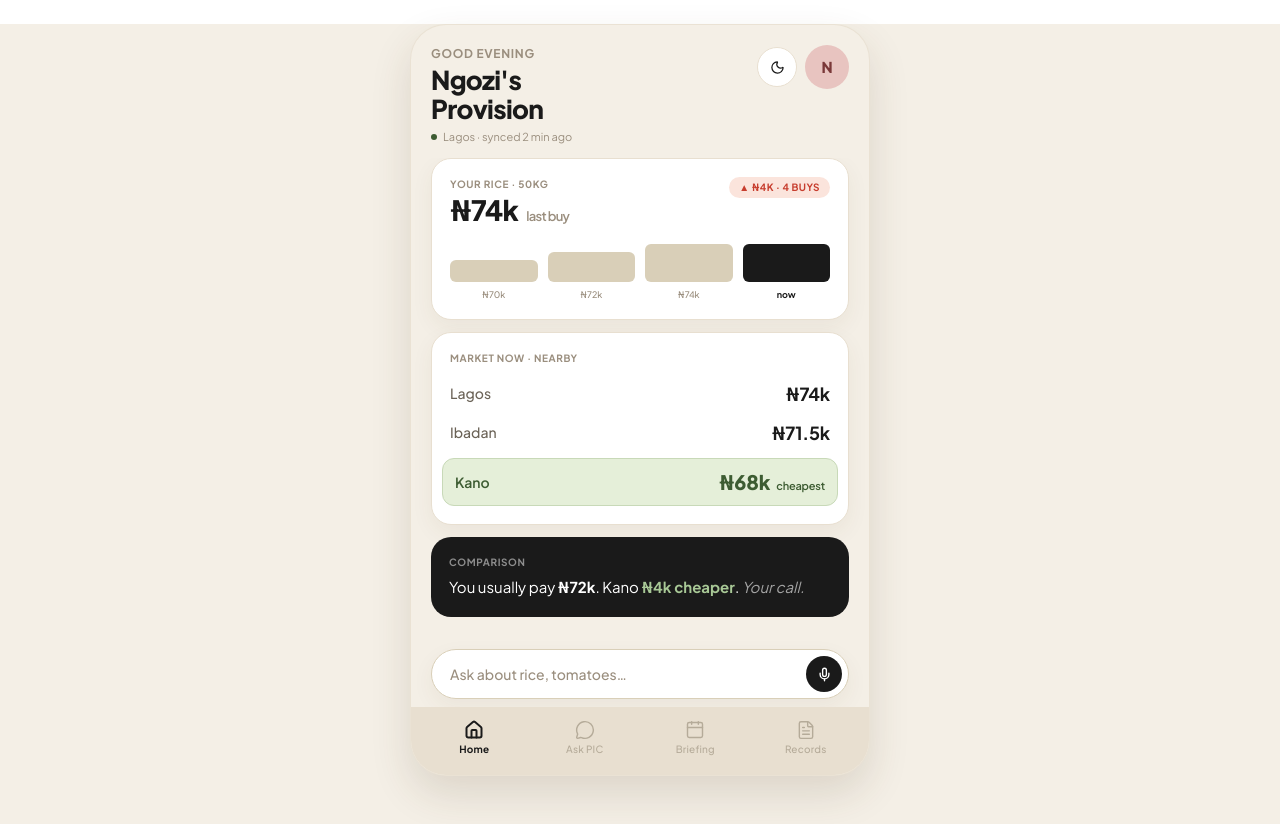
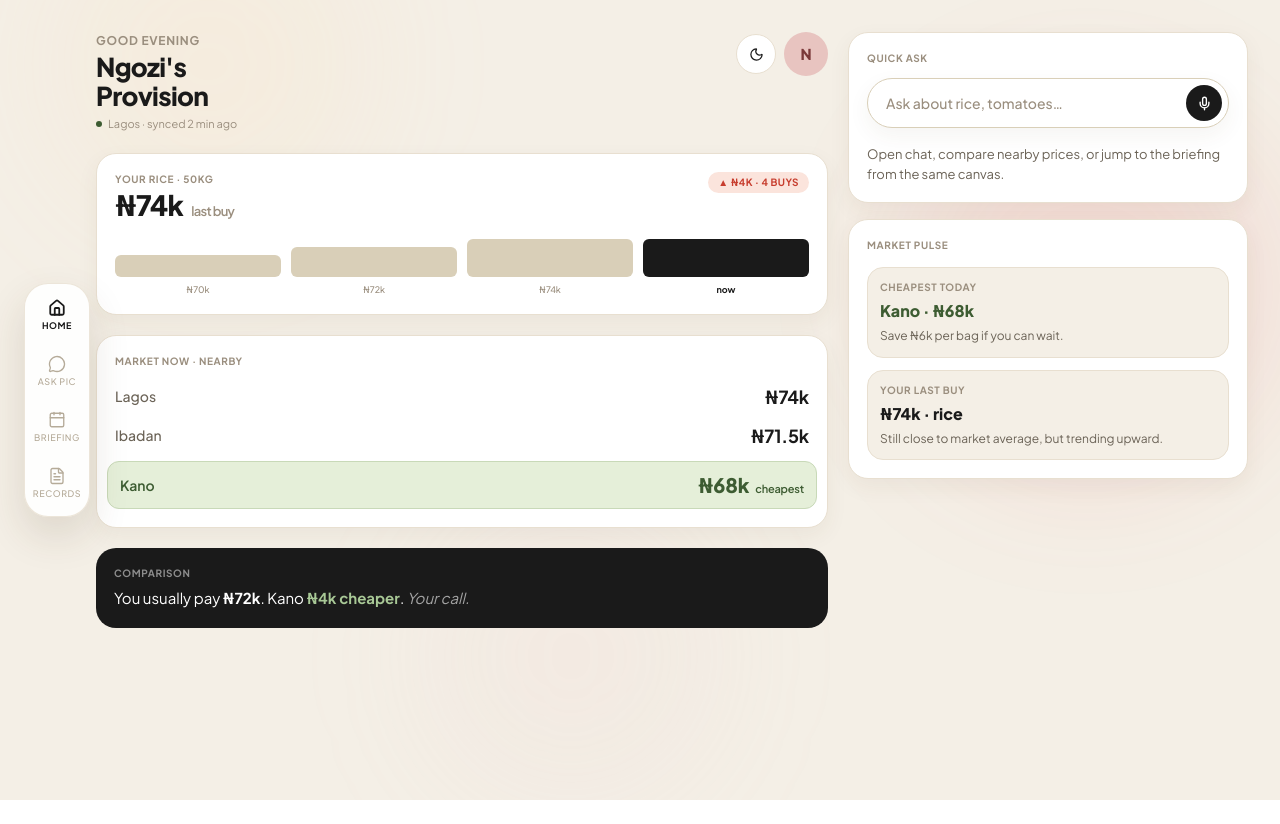
Before and after one commit to leoemaxie/pic, a Next.js app: page /home in a window 1280 px wide. After the commit the page ends 800 px from the top, so only its background shows below. Built offline with nearby package versions, Linux system fonts and the light colour scheme.

Commit message:
refactor: update layout styles for consistency across components

```diff
--- a/app/briefing/page.tsx
+++ b/app/briefing/page.tsx
@@ -9,7 +9,7 @@ import { ThemeToggle } from "@/components/ThemeToggle";
 
 export default function Briefing() {
   return (
-    <div className="min-h-[100dvh] w-full flex flex-col bg-bg lg:min-h-[calc(100dvh-3rem)] lg:my-6 lg:max-w-[460px] lg:mx-auto lg:rounded-[36px] lg:border lg:border-bd/80 lg:shadow-float lg:overflow-hidden">
+    <div className="relative min-h-[100dvh] w-full overflow-hidden bg-bg lg:pl-24 lg:pr-8 lg:py-8">
       <div className="px-5 pt-5 pb-3 flex justify-between items-start">
         <div>
           <div className="text-[12px] font-bold tracking-[0.06em] uppercase text-text-subtle flex items-center gap-1.5">
--- a/app/chat/page.tsx
+++ b/app/chat/page.tsx
@@ -36,7 +36,7 @@ export default function Chat() {
   }, [phase]);
 
   return (
-    <div className="h-screen w-full flex flex-col bg-bg">
+    <div className="relative min-h-[100dvh] w-full overflow-hidden bg-bg lg:pl-24 lg:pr-8 lg:py-8">
       <div className="flex items-center gap-2.5 px-5 pt-4 pb-3.5 border-b border-bd">
         <button
           onClick={() => router.push("/home")}
--- a/app/home/page.tsx
+++ b/app/home/page.tsx
@@ -14,8 +14,17 @@ import { PersonaSheet } from "@/components/PersonaSheet";
 export default function Home() {
   const [sheetOpen, setSheetOpen] = useState(false);
   return (
-    <div className="min-h-[100dvh] w-full flex flex-col bg-bg lg:min-h-[calc(100dvh-3rem)] lg:my-6 lg:max-w-[460px] lg:mx-auto lg:rounded-[36px] lg:border lg:border-bd/80 lg:shadow-float lg:overflow-hidden">
-      <div className="px-5 pt-5 pb-3 flex justify-between items-start">
+    <div className="relative min-h-[100dvh] w-full overflow-hidden bg-bg">
+      <div className="pointer-events-none absolute inset-0 hidden lg:block">
+        <div className="absolute -top-24 left-12 h-80 w-80 rounded-full bg-gold/10 blur-3xl" />
+        <div className="absolute right-0 top-24 h-96 w-96 rounded-full bg-brand/10 blur-3xl" />
+        <div className="absolute bottom-0 left-1/3 h-72 w-72 rounded-full bg-rose/10 blur-3xl" />
+      </div>
+
+      <div className="relative mx-auto flex min-h-[100dvh] w-full max-w-[1440px] flex-col px-5 pb-24 pt-5 lg:px-8 lg:pl-24 lg:pr-8 lg:py-8">
+        <div className="grid gap-5 lg:grid-cols-[minmax(0,1.1fr)_360px] xl:grid-cols-[minmax(0,1.2fr)_400px]">
+          <div className="space-y-5">
+            <div className="flex justify-between items-start">
               <div>
                 <div className="text-[12px] font-bold tracking-[0.06em] uppercase text-text-subtle">
                   Good evening
@@ -41,7 +50,6 @@ export default function Home() {
               </div>
             </div>
 
-      <div className="flex-1 overflow-y-auto px-5 flex flex-col gap-3 pb-2">
             <Card>
               <div className="flex justify-between items-start gap-3">
                 <div>
@@ -88,7 +96,48 @@ export default function Home() {
             </div>
           </div>
 
-      <div className="px-5 pt-3 pb-2">
+          <div className="hidden lg:flex lg:flex-col lg:gap-4 lg:sticky lg:top-8">
+            <Card>
+              <SectionLabel>Quick ask</SectionLabel>
+              <div className="mt-3">
+                <QuickAskBar placeholder="Ask about rice, tomatoes…" />
+              </div>
+              <p className="mt-4 text-[13px] leading-[1.55] text-text-muted">
+                Open chat, compare nearby prices, or jump to the briefing from the same canvas.
+              </p>
+            </Card>
+
+            <Card>
+              <SectionLabel>Market pulse</SectionLabel>
+              <div className="mt-3.5 space-y-3">
+                <div className="rounded-[16px] bg-surface-2 border border-bd p-3">
+                  <div className="text-[10px] font-bold tracking-[0.06em] uppercase text-text-subtle">
+                    Cheapest today
+                  </div>
+                  <div className="mt-1 text-[16px] font-extrabold text-good-fg">
+                    Kano · ₦68k
+                  </div>
+                  <div className="mt-1 text-[12px] leading-[1.45] text-text-muted">
+                    Save ₦6k per bag if you can wait.
+                  </div>
+                </div>
+                <div className="rounded-[16px] bg-surface-2 border border-bd p-3">
+                  <div className="text-[10px] font-bold tracking-[0.06em] uppercase text-text-subtle">
+                    Your last buy
+                  </div>
+                  <div className="mt-1 text-[16px] font-extrabold text-text">
+                    ₦74k · rice
+                  </div>
+                  <div className="mt-1 text-[12px] leading-[1.45] text-text-muted">
+                    Still close to market average, but trending upward.
+                  </div>
+                </div>
+              </div>
+            </Card>
+          </div>
+        </div>
+
+        <div className="mt-5 lg:hidden">
           <QuickAskBar />
         </div>
 
@@ -96,5 +145,6 @@ export default function Home() {
 
         <PersonaSheet open={sheetOpen} onClose={() => setSheetOpen(false)} />
       </div>
+    </div>
   );
 }
--- a/app/onboarding/[step]/page.tsx
+++ b/app/onboarding/[step]/page.tsx
@@ -60,7 +60,7 @@ export function Onboarding({ step }: { step: string }) {
   };
 
   return (
-    <div className="min-h-[100dvh] w-full flex flex-col bg-bg lg:min-h-[calc(100dvh-3rem)] lg:my-6 lg:max-w-[460px] lg:mx-auto lg:rounded-[36px] lg:border lg:border-bd/80 lg:shadow-float lg:overflow-hidden" key={idx}>
+    <div className="relative min-h-[100dvh] w-full overflow-hidden bg-bg" key={idx}>
       <div className="flex justify-between items-start px-5 pt-4 pb-1">
         <div className="w-10" />
         <div className="text-center">
--- a/app/page.tsx
+++ b/app/page.tsx
@@ -11,7 +11,7 @@ export default function Splash() {
   }, [router]);
 
   return (
-    <div className="min-h-[100dvh] w-full flex flex-col items-center justify-between bg-bg fade-in py-20 lg:min-h-[calc(100dvh-3rem)] lg:my-6 lg:max-w-[460px] lg:mx-auto lg:rounded-[36px] lg:border lg:border-bd/80 lg:shadow-float lg:overflow-hidden">
+    <div className="relative min-h-[100dvh] w-full overflow-hidden bg-bg fade-in py-20 lg:py-24">
       <div className="flex-1 flex flex-col items-center justify-center w-full relative">
         <div
           className="absolute top-[12%] left-[18%] w-12 h-14 bg-gold rounded-xl flex items-center justify-center text-gold-fg text-[22px] font-extrabold shadow-float float-soft"
--- a/app/records/page.tsx
+++ b/app/records/page.tsx
@@ -15,7 +15,7 @@ export default function Records() {
   const router = useRouter();
 
   return (
-    <div className="min-h-[100dvh] w-full flex flex-col bg-bg lg:min-h-[calc(100dvh-3rem)] lg:my-6 lg:max-w-[460px] lg:mx-auto lg:rounded-[36px] lg:border lg:border-bd/80 lg:shadow-float lg:overflow-hidden">
+    <div className="relative min-h-[100dvh] w-full overflow-hidden bg-bg lg:pl-24 lg:pr-8 lg:py-8">
       <div className="px-5 pt-5 pb-3 flex justify-between items-start">
         <div>
           <div className="text-[12px] font-bold tracking-[0.06em] uppercase text-text-subtle">
--- a/app/wholesaler/page.tsx
+++ b/app/wholesaler/page.tsx
@@ -19,7 +19,7 @@ export default function Wholesaler() {
   };
 
   return (
-    <div className="min-h-[100dvh] w-full flex flex-col bg-bg lg:min-h-[calc(100dvh-3rem)] lg:my-6 lg:max-w-[460px] lg:mx-auto lg:rounded-[36px] lg:border lg:border-bd/80 lg:shadow-float lg:overflow-hidden">
+    <div className="relative min-h-[100dvh] w-full overflow-hidden bg-bg lg:pl-24 lg:pr-8 lg:py-8">
       <div className="px-5 pt-5 pb-3 flex justify-between items-start">
         <div className="flex items-start gap-3">
           <button
--- a/components/BottomNav.tsx
+++ b/components/BottomNav.tsx
@@ -31,23 +31,28 @@ export function BottomNav() {
   const { persona } = useTheme();
   const router = useRouter();
   const pathname = usePathname();
+  const items = persona === "wholesaler" ? wholesalerNav : retailerNav;
 
-  if (persona === "wholesaler") {
   return (
-      <div className="flex border-t border-bd bg-bg-deep px-2 pt-2 pb-3.5">
-        {wholesalerNav.map((item) => {
+    <>
+      <div className="flex border-t border-bd bg-bg-deep px-2 pt-2 pb-3.5 lg:hidden">
+        {items.map((item) => {
           const Icon = item.icon;
+          const active = persona === "wholesaler" ? Boolean((item as { active?: boolean }).active) : pathname === item.to;
           return (
-            <div key={item.label} className="flex-1 flex flex-col items-center gap-0.5">
+            <div
+              key={item.label}
+              className={"flex-1 flex flex-col items-center gap-0.5 " +
+                (persona !== "wholesaler" ? "py-1 active:scale-95 transition-transform" : "")
+              }
+            >
               <Icon
                 size={20}
-                strokeWidth={item.active ? 2.4 : 1.7}
-                className={item.active ? "text-text" : "text-text-faint"}
+                strokeWidth={active ? 2.4 : 1.7}
+                className={active ? "text-text" : "text-text-faint"}
               />
               <span
-                className={`text-[10px] tracking-[0.02em] ${
-                  item.active ? "text-text font-bold" : "text-text-faint font-medium"
-                }`}
+                className={active ? "text-[10px] tracking-[0.02em] text-text font-bold" : "text-[10px] tracking-[0.02em] text-text-faint font-medium"}
               >
                 {item.label}
               </span>
@@ -55,29 +60,25 @@ export function BottomNav() {
           );
         })}
       </div>
-    );
-  }
 
-  return (
-    <div className="flex border-t border-bd bg-bg-deep px-2 pt-2 pb-3.5">
-      {retailerNav.map((item) => {
+      <div className="fixed left-6 top-1/2 z-40 hidden -translate-y-1/2 lg:flex">
+        <div className="flex flex-col gap-2 rounded-[24px] border border-bd/80 bg-surface/90 p-2 shadow-float backdrop-blur-md">
+          {items.map((item) => {
             const Icon = item.icon;
-        const active = pathname === item.to;
+            const active = persona === "wholesaler" ? Boolean((item as { active?: boolean }).active) : pathname === item.to;
             return (
               <button
                 key={item.label}
-            onClick={() => router.push(item.to)}
-            className="flex-1 flex flex-col items-center gap-0.5 py-1 active:scale-95 transition-transform"
+                onClick={persona === "wholesaler" ? undefined : () => router.push(item.to)}
+                className="w-12 h-12 rounded-[16px] flex flex-col items-center justify-center gap-0.5 transition-transform active:scale-95"
               >
                 <Icon
-              size={20}
-              strokeWidth={active ? 2.4 : 1.7}
+                  size={18}
+                  strokeWidth={active ? 2.4 : 1.8}
                   className={active ? "text-text" : "text-text-faint"}
                 />
                 <span
-              className={`text-[10px] tracking-[0.02em] ${
-                active ? "text-text font-bold" : "text-text-faint font-medium"
-              }`}
+                  className={active ? "text-[9px] tracking-[0.06em] uppercase whitespace-nowrap text-text font-bold" : "text-[9px] tracking-[0.06em] uppercase whitespace-nowrap text-text-faint font-medium"}
                 >
                   {item.label}
                 </span>
@@ -85,5 +86,7 @@ export function BottomNav() {
             );
           })}
         </div>
+      </div>
+    </>
   );
 }
--- a/components/PersonaSheet.tsx
+++ b/components/PersonaSheet.tsx
@@ -10,11 +10,11 @@ export function PersonaSheet({ open, onClose }: { open: boolean; onClose: () =>
 
   if (!open) return null;
   return (
-    <div className="fixed inset-0 z-50 flex items-end justify-center lg:px-6" onClick={onClose}>
+    <div className="fixed inset-0 z-50 flex items-end justify-center lg:items-center lg:justify-end lg:px-8" onClick={onClose}>
       <div className="absolute inset-0 bg-black/40 fade-in" />
       <div
         onClick={(e) => e.stopPropagation()}
-        className="relative w-full bg-surface border-t border-bd rounded-t-[28px] p-5 slide-up lg:max-w-[460px] lg:mb-6 lg:rounded-[28px] lg:border lg:border-bd/80 lg:shadow-float"
+        className="relative w-full bg-surface border-t border-bd rounded-t-[28px] p-5 slide-up lg:max-w-[420px] lg:rounded-[28px] lg:border lg:border-bd/80 lg:shadow-float lg:max-h-[calc(100dvh-4rem)] lg:overflow-y-auto"
       >
         <div className="flex justify-center mb-3">
           <div className="w-10 h-1 rounded-full bg-bd-strong" />
```
Lines whose indentation alone changed are shown as unchanged.
